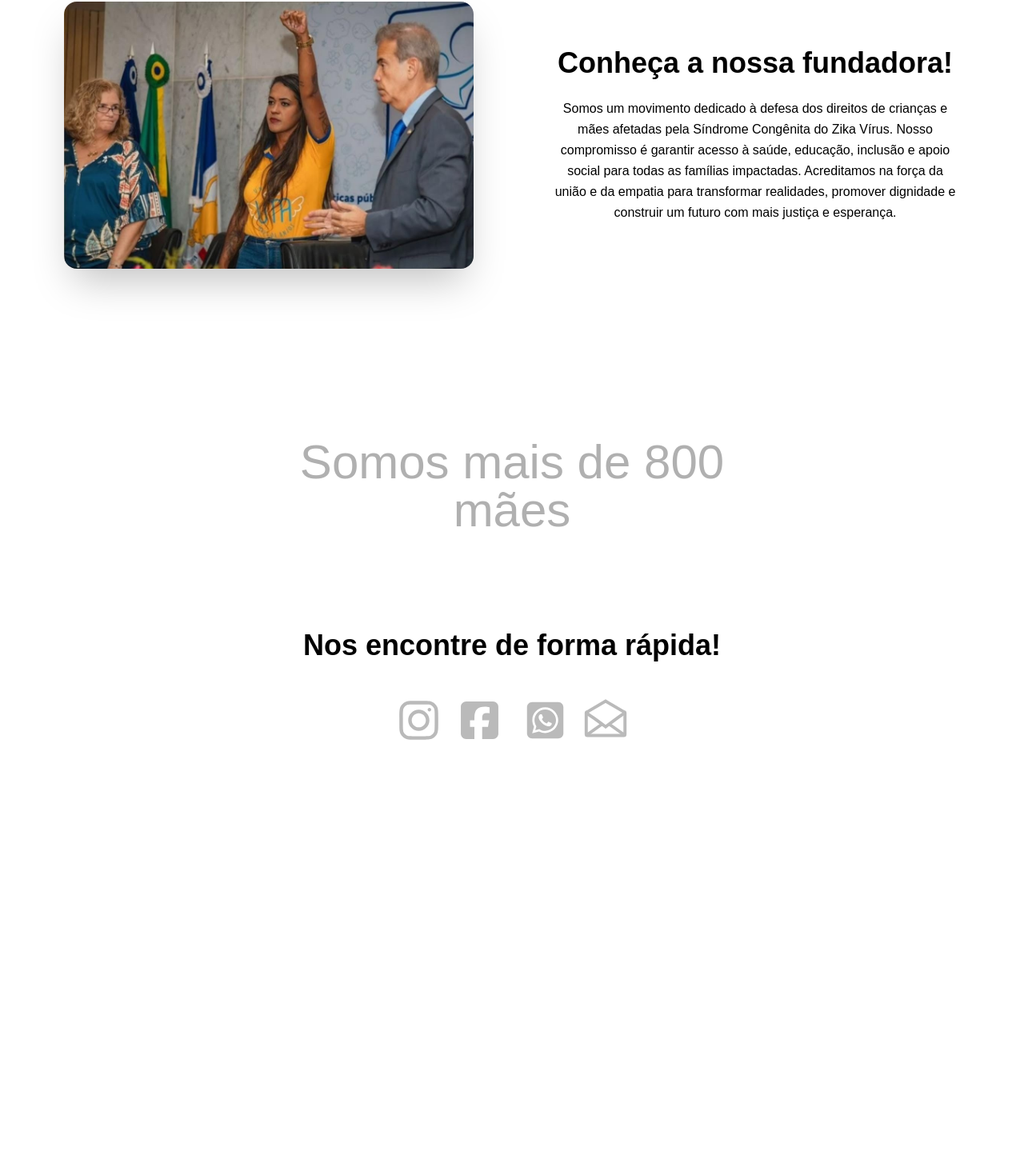
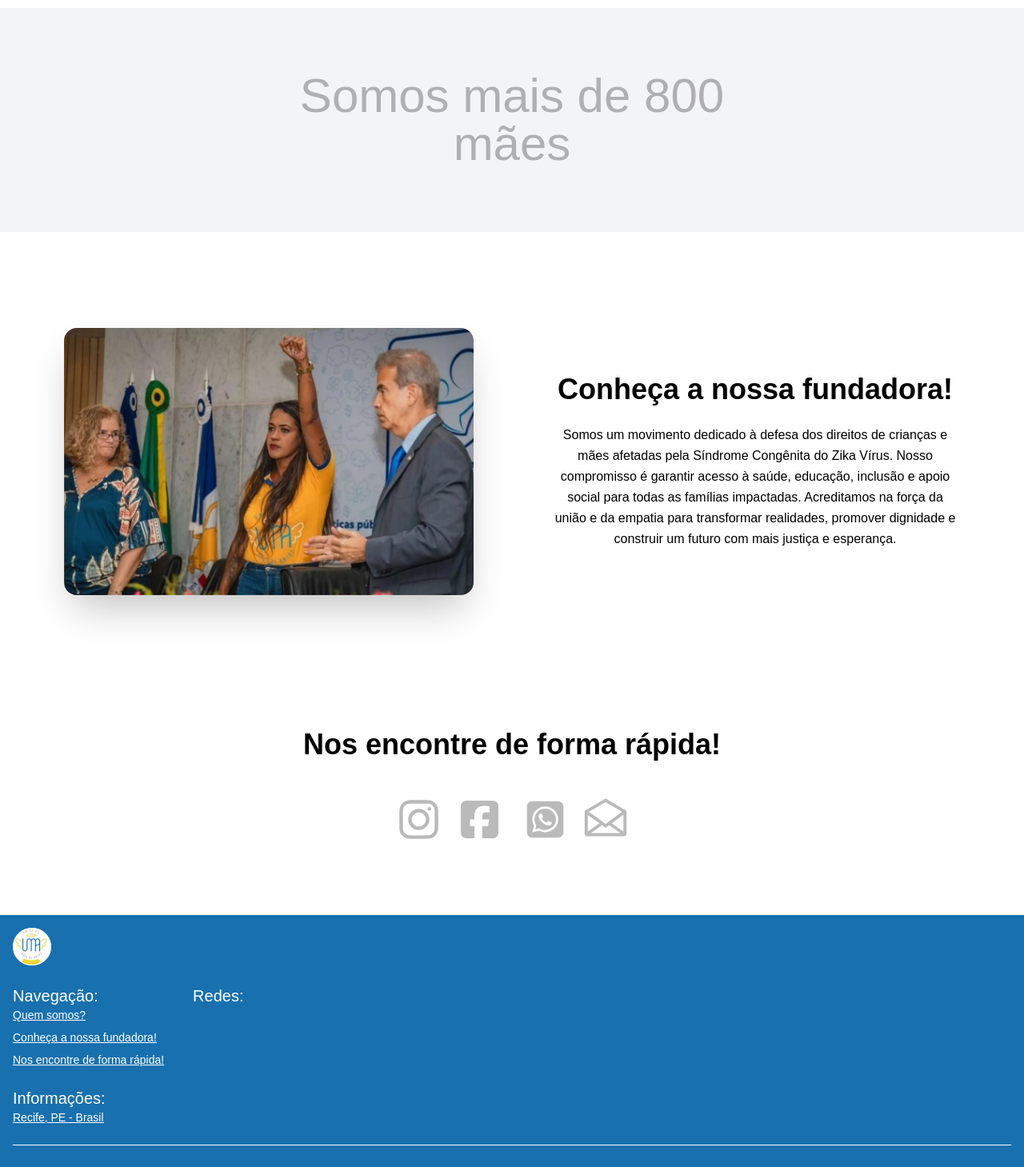
Before and after one commit to Lucas-Glaydson/uma-landing, a React (Vite) app: page / in a window 1280 px wide. Shown: the part 1115-2574 px from the top of the page at 80% size. Before the commit the page ends 2099 px from the top, so only its background shows below. Built offline with nearby package versions, Linux system fonts and the light colour scheme; a web font is replaced by a local one.

Commit message:
feat: adding footer page

```diff
--- a/index.html
+++ b/index.html
@@ -3,7 +3,7 @@
 
 <head>
   <meta charset="UTF-8" />
-  <link rel="icon" type="image/svg+xml" href="/vite.svg" />
+  <link rel="icon" type="image/svg+xml" href="/logo.svg" />
   <meta name="viewport" content="width=device-width, initial-scale=1.0" />
   <title>UMA - União de Mães de Anjos</title>
   <meta name="description"
--- a/src/App.tsx
+++ b/src/App.tsx
@@ -2,6 +2,7 @@ import './App.css'
 import About from './components/About'
 import Contacts from './components/Contacts'
 import DonateBtn from './components/DonateBtn'
+import Footer from './components/Footer'
 import Founder from './components/Founder'
 import Header from './components/Header'
 import WeAre from './components/WeAre'
@@ -12,9 +13,10 @@ function App() {
       <Header />
       <DonateBtn />
       <About />
+      <WeAre />
       <Founder />
-      <WeAre />
       <Contacts />
+      <Footer />
     </main>
   )
 }
--- a/src/components/About.tsx
+++ b/src/components/About.tsx
@@ -1,6 +1,6 @@
 const About = () => {
   return (
-    <section className="mt-15 flex flex-col lg:flex-row lg:justify-evenly lg:mt-26 items-center w-full lg:px-5 max-w-[1920px] justify-center gap-5">
+    <section id="about" className="mt-15 flex flex-col lg:flex-row lg:justify-evenly lg:mt-26 items-center w-full lg:px-5 max-w-[1920px] justify-center gap-5 lg:py-14">
       <div className="flex flex-col justify-center max-w-2xl">
         <h1 className="text-center text-2xl lg:text-4xl font-bold">Quem somos?</h1>
         <p className="text-center p-5 text-sm lg:text-base mb-4">Somos um movimento dedicado à defesa dos direitos de crianças e mães afetadas pela Síndrome Congênita do Zika Vírus. Nosso compromisso é garantir acesso à saúde, educação, inclusão e apoio social para todas as famílias impactadas. Acreditamos na força da união e da empatia para transformar realidades, promover dignidade e construir um futuro com mais justiça e esperança.</p>
--- a/src/components/Contacts.tsx
+++ b/src/components/Contacts.tsx
@@ -1,9 +1,6 @@
-import Line from "./Line";
-
 const Contacts = () => {
   return (
-    <section className="h-52 flex items-center flex-col justify-center gap-5 lg:gap-10 lg:h-62 w-full">
-      <Line></Line>
+    <section id="contacts" className="h-72 flex items-center flex-col justify-center gap-5 lg:gap-10 lg:h-62 w-full lg:py-40">
       <article >
         <h1 className="text-center text-2xl lg:text-4xl font-bold">Nos encontre de forma rápida!</h1>
       </article>
--- /dev/null
+++ b/src/components/Footer.tsx
@@ -0,0 +1,47 @@
+const Footer = () => {
+  return (
+    <footer className="w-full bg-primary-color text-white
+    p-4 flex flex-col gap-6 md:flex-row borde
+
+    ">
+      <div className="flex flex-col gap-6 w-full">
+        <div>
+          <img className="w-12" src="logo.svg" alt="uma logo" />
+        </div>
+
+        <div className="flex gap-9">
+          <div>
+            <h2 className="text-xl">Navegação:</h2>
+            <nav className="flex flex-col text-sm gap-2 underline">
+              <a href="#about">Quem somos?</a>
+              <a href="#founder">Conheça a nossa fundadora!</a>
+              <a href="#contacts">Nos encontre de forma rápida!</a>
+            </nav>
+          </div>
+
+          <div>
+            <h2 className="text-xl">Redes:</h2>
+            <nav>
+
+            </nav>
+          </div>
+        </div>
+
+        <div>
+          <h2 className="text-xl ">Informações:</h2>
+          <nav className="flex flex-col text-sm gap-1 underline">
+            <a href="https://maps.app.goo.gl/xsaCvvkz6kXX85Lv5">Recife, PE - Brasil</a>
+          </nav>
+        </div>
+
+        <div className="w-full flex flex-col justify-center items-center gap-6">
+          <div className="w-full h-px bg-white flex justify-center items-center "></div>
+          <a target="_blank" href="https://our-landing.vercel.app/" className="text-center underline">© 2025 Brain Five.</a>
+        </div>
+      </div>
+
+    </footer>
+  )
+}
+
+export default Footer;
--- a/src/components/Founder.tsx
+++ b/src/components/Founder.tsx
@@ -2,13 +2,12 @@ import Line from "./Line";
 
 const Founder = () => {
   return (
-    <section className="
+    <section id="founder" className="
       flex flex-col items-center
       w-full max-w-[1920px] px-4 lg:px-8
       lg:flex-row-reverse lg:justify-evenly
-      gap-8 lg:gap-12 py-12 lg:py-20 lg:my-16
+      gap-8 lg:gap-12 lg:py-20
     ">
-      <Line />
 
       <div className="flex flex-col justify-center max-w-2xl lg:text-left">
         <h1 className="text-2xl lg:text-4xl font-bold mb-6 text-center">
@@ -32,6 +31,8 @@ const Founder = () => {
         src="founder.jpg"
         alt="image founder"
       />
+
+      <Line />
     </section>
   );
 };
--- a/src/components/WeAre.tsx
+++ b/src/components/WeAre.tsx
@@ -1,6 +1,6 @@
 const WeAre = () => {
   return (
-    <section className="lg:h-64 flex justify-center items-center h-40 w-full">
+    <section className="lg:h-70 flex flex-col justify-center items-center h-40 w-full my-10 bg-gray-100">
       <p className="text-4xl max-w-64
       text-text-color
       text-center
```
